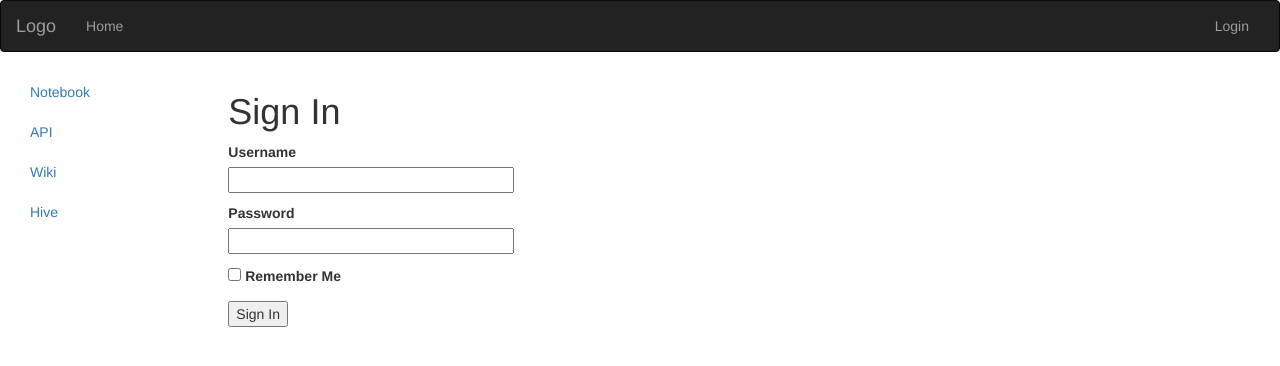
After one commit to AlexYinHan/BDAP, a Flask app: page /login in a window 1280 px wide. The commit adds this page. Shown: the top 366 px of the page. Run offline with Flask 2, Linux system fonts and the light colour scheme; some libraries are stand-ins or nearby versions.

Commit message:
Add a login page.

```diff
--- a/app/__init__.py
+++ b/app/__init__.py
@@ -1,7 +1,11 @@
 from flask import Flask
 from flask_bootstrap import Bootstrap
+from flask_login import LoginManager
+from config import Config
 
 app = Flask(__name__)
+app.config.from_object(Config)
 bootstrap = Bootstrap(app)
+# login = LoginManager(app)
 
 from app import routes
--- /dev/null
+++ b/app/forms.py
@@ -0,0 +1,9 @@
+from flask_wtf import FlaskForm
+from wtforms import StringField, PasswordField, BooleanField, SubmitField
+from wtforms.validators import DataRequired
+
+class LoginForm(FlaskForm):
+    username = StringField('Username', validators=[DataRequired()])
+    password = PasswordField('Password', validators=[DataRequired()])
+    remember_me = BooleanField('Remember Me')
+    submit = SubmitField('Sign In')
--- a/app/routes.py
+++ b/app/routes.py
@@ -1,11 +1,38 @@
-from flask import render_template, url_for
+from flask import render_template, flash, redirect
 from app import app
+from app.forms import LoginForm
+
 
 @app.route('/')
 @app.route('/index')
 def index():
     return render_template('index.html', title='Home')
 
+
 @app.route('/notebook')
 def notebook():
     return render_template('notebook.html')
+
+
+@app.route('/api')
+def api():
+    return render_template('api.html')
+
+
+@app.route('/wiki')
+def wiki():
+    return render_template('wiki.html')
+
+@app.route('/hive')
+def hive():
+    return render_template('hive.html')
+
+
+@app.route('/login', methods=['GET', 'POST'])
+def login():
+    form = LoginForm()
+    if form.validate_on_submit():
+        flash('Login requested for user {}, remember_me={}'.format(
+            form.username.data, form.remember_me.data))
+        return redirect('/index')
+    return render_template('login.html', title='Sign In', form=form)
--- /dev/null
+++ b/app/templates/api.html
@@ -0,0 +1,5 @@
+{% extends "base.html" %}
+
+{% block app_content %}
+    <h1>Api</h1>
+{% endblock %}
--- a/app/templates/base.html
+++ b/app/templates/base.html
@@ -5,10 +5,24 @@
 {% endblock %}
 
 {% block navbar %}
-<nav class="navbar navbar-default" id="topNavBar">
+    <nav class="navbar navbar-inverse navbar-default">
         <div class="container-fluid">
             <div class="navbar-header">
+                <button type="button" class="navbar-toggle collapsed" data-toggle="collapse" data-target="#bs-example-navbar-collapse-1" aria-expanded="false">
+                    <span class="sr-only">Toggle navigation</span>
+                    <span class="icon-bar"></span>
+                    <span class="icon-bar"></span>
+                    <span class="icon-bar"></span>
+                </button>
                 <a class="navbar-brand" href="{{ url_for('index') }}">Logo</a>
+            </div>
+            <div class="collapse navbar-collapse" id="bs-example-navbar-collapse-1">
+                <ul class="nav navbar-nav">
+                    <li><a href="{{ url_for('index') }}">Home</a></li>
+                </ul>
+                <ul class="nav navbar-nav navbar-right">
+                    <li><a href="{{ url_for('login') }}">Login</a></li>
+                </ul>
             </div>
         </div>
     </nav>
@@ -20,12 +34,9 @@
         <div class="col-sm-3 col-md-2 sidebar">
             <ul class="nav nav-sidebar">
             <li class="active"><a href="{{ url_for('notebook') }}">Notebook <span class="sr-only">(current)</span></a></li>
-            <li><a href="#">API</a></li>
-            <li><a href="#">Wiki</a></li>
-            <li><a href="#">Hive</a></li>
-            <li><a href="#">Hive</a></li>
-            <li><a href="#">Hive</a></li>
-            <li><a href="#">Hive</a></li>
+            <li><a href="{{ url_for('api') }}">API</a></li>
+            <li><a href="{{ url_for('wiki') }}">Wiki</a></li>
+            <li><a href="{{ url_for('hive') }}">Hive</a></li>
             </ul>
         </div>
         <div class="col-sm-9 col-md-10 main">
--- /dev/null
+++ b/app/templates/hive.html
@@ -0,0 +1,5 @@
+{% extends "base.html" %}
+
+{% block app_content %}
+    <h1>Hive</h1>
+{% endblock %}
--- /dev/null
+++ b/app/templates/login.html
@@ -0,0 +1,24 @@
+{% extends "base.html" %}
+
+{% block app_content %}
+    <h1>Sign In</h1>
+    <form action="" method="post" novalidate>
+        {{ form.hidden_tag() }}
+        <p>
+            {{ form.username.label }}<br>
+            {{ form.username(size=32) }}<br>
+            {% for error in form.username.errors %}
+            <span style="color: red;">[{{ error }}]</span>
+            {% endfor %}
+        </p>
+        <p>
+            {{ form.password.label }}<br>
+            {{ form.password(size=32) }}<br>
+            {% for error in form.password.errors %}
+            <span style="color: red;">[{{ error }}]</span>
+            {% endfor %}
+        </p>
+        <p>{{ form.remember_me() }} {{ form.remember_me.label }}</p>
+        <p>{{ form.submit() }}</p>
+    </form>
+{% endblock %}
--- a/app/templates/notebook.html
+++ b/app/templates/notebook.html
@@ -8,11 +8,8 @@
     </div>
     <script>
         function changeFrameHeight(){
-            console.log('here');
             var ifm= document.getElementById("jupyterlabFrame");
             ifm.height=document.documentElement.clientHeight - document.getElementById("jupyterlab").offsetParent.offsetTop;
-            console.log(document.documentElement.clientHeight);
-            console.log(document.getElementById("topNavBar"));
         }
         window.onresize=function(){
             changeFrameHeight();
--- /dev/null
+++ b/app/templates/wiki.html
@@ -0,0 +1,5 @@
+{% extends "base.html" %}
+
+{% block app_content %}
+    <h1>Wiki</h1>
+{% endblock %}
--- /dev/null
+++ b/config.py
@@ -0,0 +1,4 @@
+import os
+
+class Config(object):
+    SECRET_KEY = os.environ.get('SECRET_KEY') or 'you-will-never-guess'
```
Lines whose indentation alone changed are shown as unchanged.
